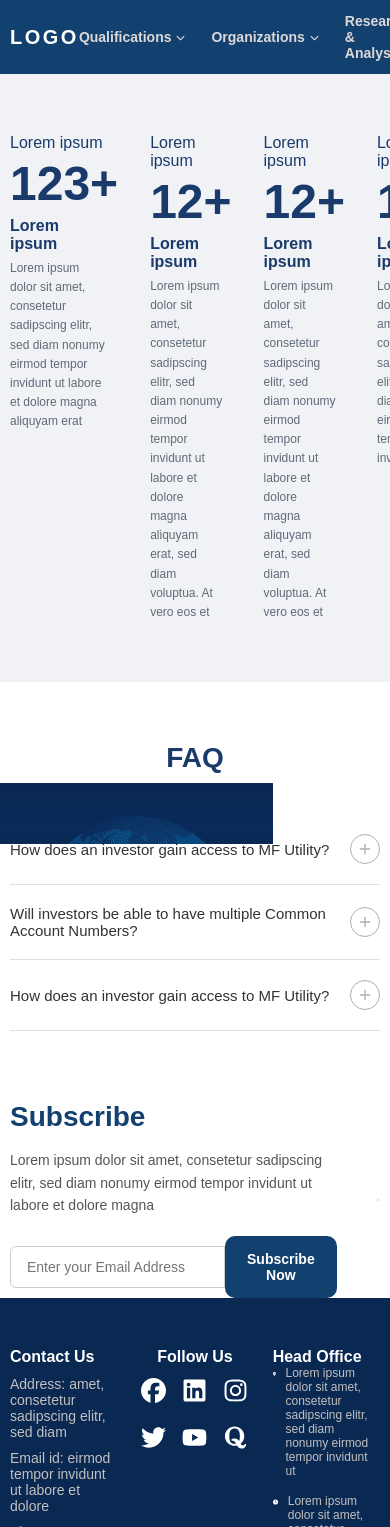
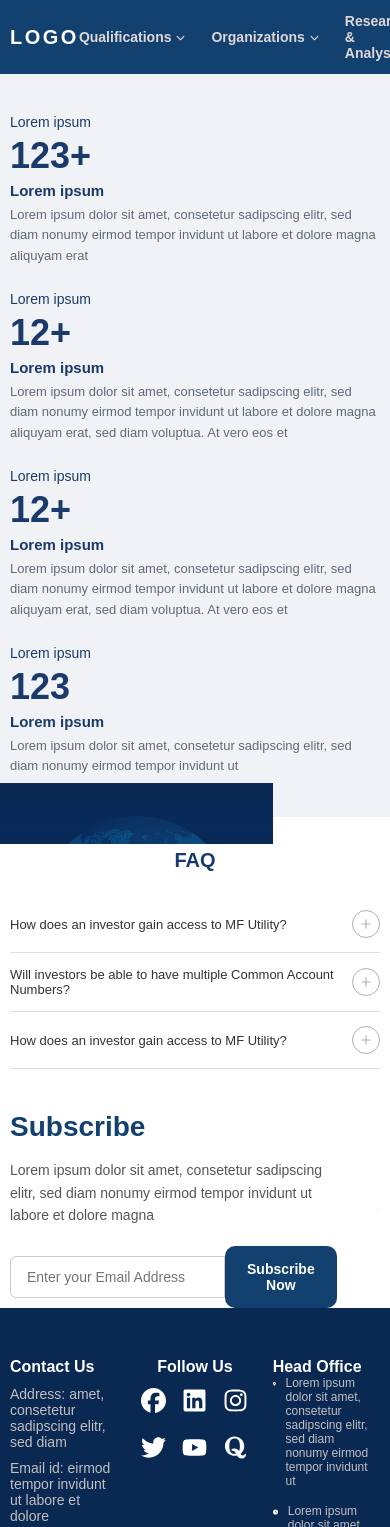
Before and after one commit to InterviewRepoes/Toggle-Head-Landing-Page, a React (Vite) app: page / in a window 390 px wide. Shown: the top 1527 px of the page. Built offline with nearby package versions, Linux system fonts and the light colour scheme; a web font is replaced by a local one.

Commit message:
Mobile Responsive Done for the Faq + Testimonial

```diff
--- a/src/components/layout/FAQ/FAQ.module.css
+++ b/src/components/layout/FAQ/FAQ.module.css
@@ -26,12 +26,14 @@
     justify-content: space-between;
     align-items: center;
     gap: 16px;
+    cursor: pointer;
 }
 
 .question {
     font-size: 15px;
     color: #333;
     font-weight: 400;
+    flex: 1;
 }
 
 .question_active {
@@ -42,6 +44,7 @@
 .icon {
     width: 30px;
     height: 30px;
+    min-width: 30px;
     border: 1.5px solid #aab0bb;
     border-radius: 50%;
     display: flex;
@@ -64,3 +67,63 @@
     color: #555;
     line-height: 1.7;
 }
+
+@media (max-width: 768px) {
+    .section {
+        padding: 40px 0;
+    }
+
+    .heading {
+        font-size: 22px;
+        margin-bottom: 28px;
+    }
+
+    .item {
+        padding: 16px 0;
+    }
+
+    .question {
+        font-size: 14px;
+    }
+
+    .answer {
+        font-size: 13px;
+        margin-top: 12px;
+        line-height: 1.6;
+    }
+}
+
+@media (max-width: 480px) {
+    .section {
+        padding: 32px 0;
+    }
+
+    .heading {
+        font-size: 20px;
+        margin-bottom: 24px;
+    }
+
+    .item {
+        padding: 14px 0;
+    }
+
+    .question_row {
+        gap: 12px;
+    }
+
+    .question {
+        font-size: 13px;
+    }
+
+    .icon {
+        width: 28px;
+        height: 28px;
+        min-width: 28px;
+        font-size: 14px;
+    }
+
+    .answer {
+        font-size: 13px;
+        margin-top: 10px;
+    }
+}
--- a/src/components/layout/Testimonial/Testimonial.module.css
+++ b/src/components/layout/Testimonial/Testimonial.module.css
@@ -13,7 +13,7 @@
     display: flex;
     flex-direction: column;
     gap: 6px;
-    width: 90%;
+    width: 100%;
 }
 
 .label {
@@ -41,3 +41,37 @@
     line-height: 1.6;
     font-weight: 100;
 }
+
+@media (max-width: 1024px) {
+    .grid {
+        grid-template-columns: repeat(2, 1fr);
+        gap: 28px;
+    }
+}
+
+@media (max-width: 600px) {
+    .section {
+        padding: 40px 0;
+    }
+
+    .grid {
+        grid-template-columns: 1fr;
+        gap: 24px;
+    }
+
+    .number {
+        font-size: 36px;
+    }
+
+    .label {
+        font-size: 14px;
+    }
+
+    .title {
+        font-size: 15px;
+    }
+
+    .description {
+        font-size: 13px;
+    }
+}
```
